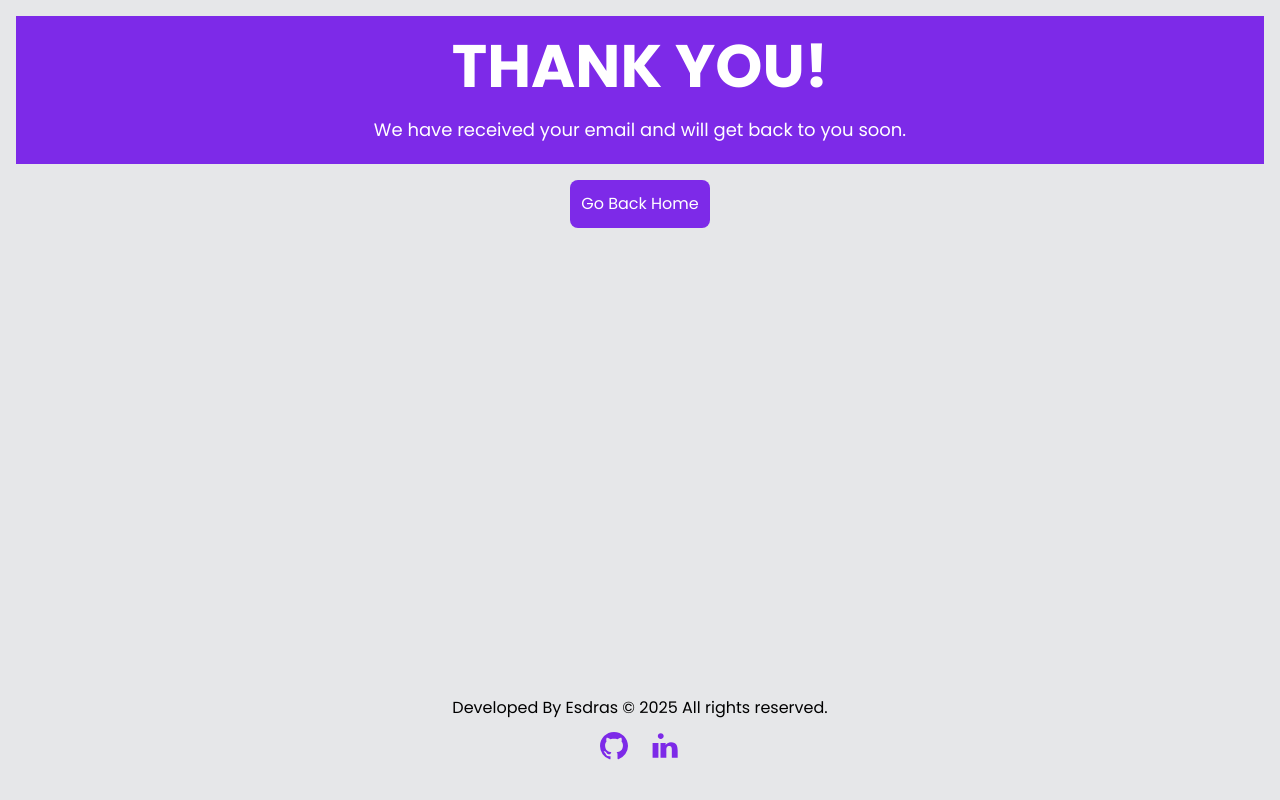
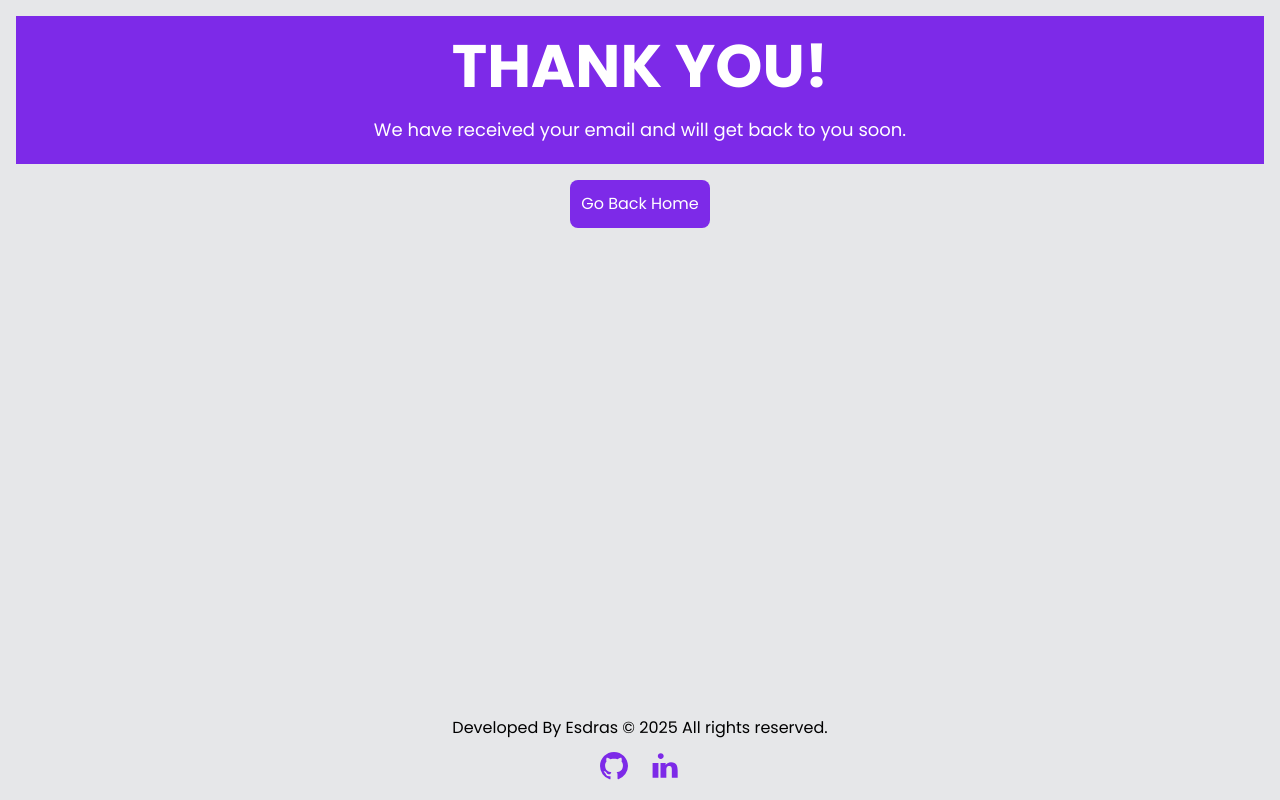
Before and after one commit to esdrassantos06/portfolio, a React (Vite) app: page /thanks in a window 1280 px wide. Built offline with nearby package versions, Linux system fonts and the light colour scheme.

Commit message:
updating padding in footer

```diff
--- a/src/components/Footer.jsx
+++ b/src/components/Footer.jsx
@@ -3,7 +3,7 @@ import { Reveal } from './Reveal';
 const Footer = () => {
     return (
         <footer className='relative overflow-hidden w-full select-none bottom-0'>
-            <div className='flex w-full flex-col gap-3 justify-center items-center py-10 text-black poppins-font dark:text-white'>
+            <div className='flex w-full flex-col gap-3 justify-center items-center pt-10 pb-5 text-black poppins-font dark:text-white'>
                 <div>
                     <Reveal>
                         Developed By Esdras © {new Date().getFullYear()} All rights reserved.
```
